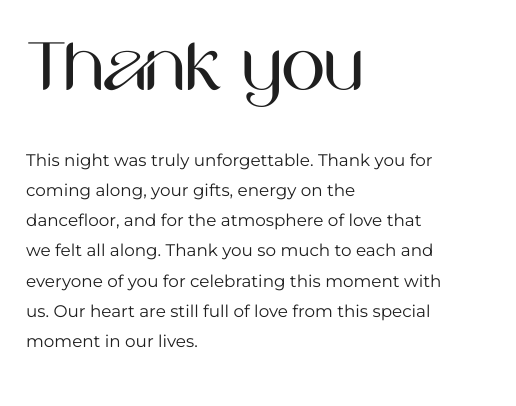
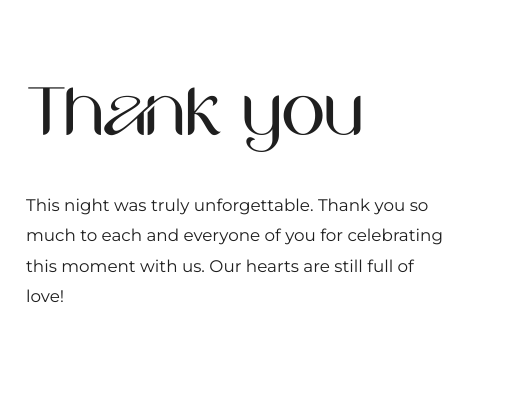
Before and after one commit to chillup1/pacsty, a plain HTML site: page index.html in a window 1280 px wide. Shown: the part 234-640 px from the top of the page, 764-1280 px from the left. Drawn offline with Linux system fonts and the light colour scheme.

Commit message:
ui polish

```diff
--- a/index.html
+++ b/index.html
@@ -34,8 +34,8 @@
         <h1>Thank you</h1>
 
         <p>
-            This night was truly unforgettable. Thank you for coming along, your gifts, energy on the dancefloor, and for the atmosphere of love that we felt all along.
-            Thank you so much to each and everyone of you for celebrating this moment with us. Our heart are still full of love from this special moment in our lives.
+            This night was truly unforgettable.
+            Thank you so much to each and everyone of you for celebrating this moment with us. Our hearts are still full of love!
         </p>
 
     </div>
```
